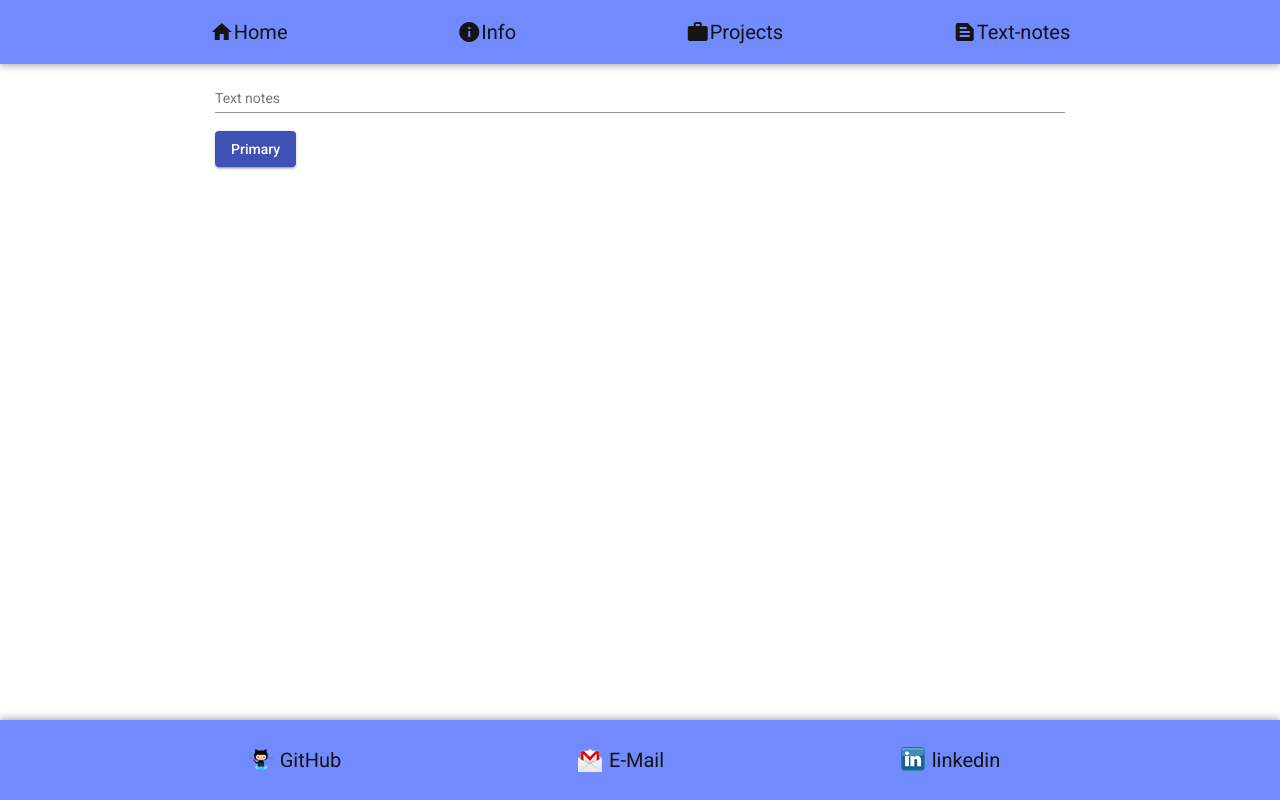
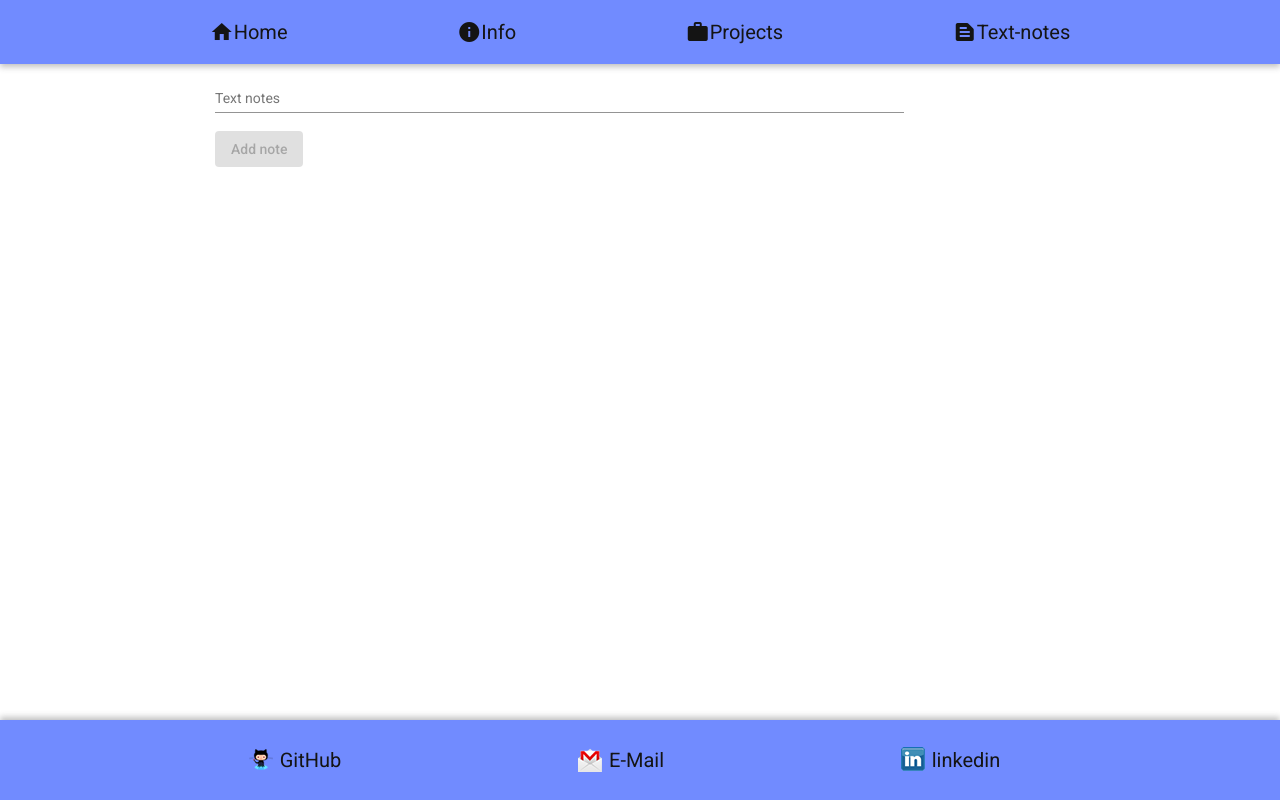
Before and after one commit to Rrroman/Angular-micro-app, an Angular app in the folder micro-app/: page /text-notes in a window 1280 px wide. Built offline with nearby package versions, Linux system fonts and the light colour scheme.

Commit message:
feat: colorized typing status

```diff
--- a/micro-app/src/app/text-notes/text-notes.component.html
+++ b/micro-app/src/app/text-notes/text-notes.component.html
@@ -5,19 +5,22 @@
       <input
         class="notes__input"
         type="text"
-        value="{{ note }}"
+        name="note"
         matInput
         placeholder="Write here some notes..."
         (input)="onTypingNote($event)"
+        [(ngModel)]="note"
       />
     </mat-form-field>
+    <span [ngStyle]="{ color: color }" *ngIf="isTyping"> Typing ... </span>
     <button
       type="submit"
       class="notes__button"
       mat-raised-button
       color="primary"
+      [disabled]="note.trim() === ''"
     >
-      Primary
+      Add note
     </button>
   </form>
 </div>
--- a/micro-app/src/app/text-notes/text-notes.component.scss
+++ b/micro-app/src/app/text-notes/text-notes.component.scss
@@ -4,11 +4,11 @@
     margin: 0 auto;
   }
   &__form {
-    width: 100%;
+    width: 90%;
   }
 
   &__field {
-    width: 100%;
+    width: 90%;
   }
 
   &__label {
--- a/micro-app/src/app/text-notes/text-notes.component.ts
+++ b/micro-app/src/app/text-notes/text-notes.component.ts
@@ -7,6 +7,8 @@ import { Component, OnInit } from '@angular/core';
 })
 export class TextNotesComponent implements OnInit {
   note: string = '';
+  isTyping: boolean = false;
+  color: string;
 
   constructor() {}
 
@@ -14,9 +16,25 @@ export class TextNotesComponent implements OnInit {
 
   onTypingNote(event: Event): void {
     this.note = (<HTMLInputElement>event.target).value;
+    this.colorize();
+
+    if (this.isTyping) {
+      return;
+    }
+
+    this.isTyping = true;
+    setTimeout(() => {
+      this.isTyping = false;
+    }, 2000);
   }
 
   addNote() {
     console.log('Submitting', this.note);
+    this.note = '';
+  }
+
+  colorize() {
+    console.log(`#${Math.floor(Math.random() * 16777215).toString(16)}`);
+    this.color = `#${Math.floor(Math.random() * 16777215).toString(16)}`;
   }
 }
```
